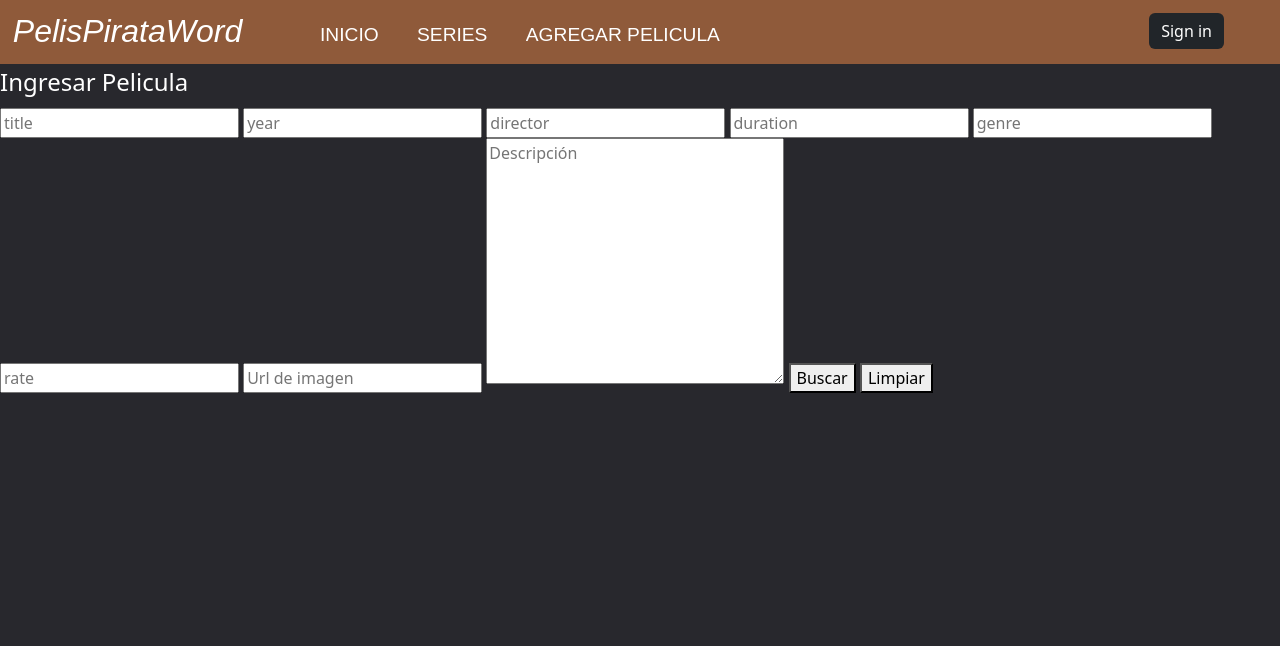
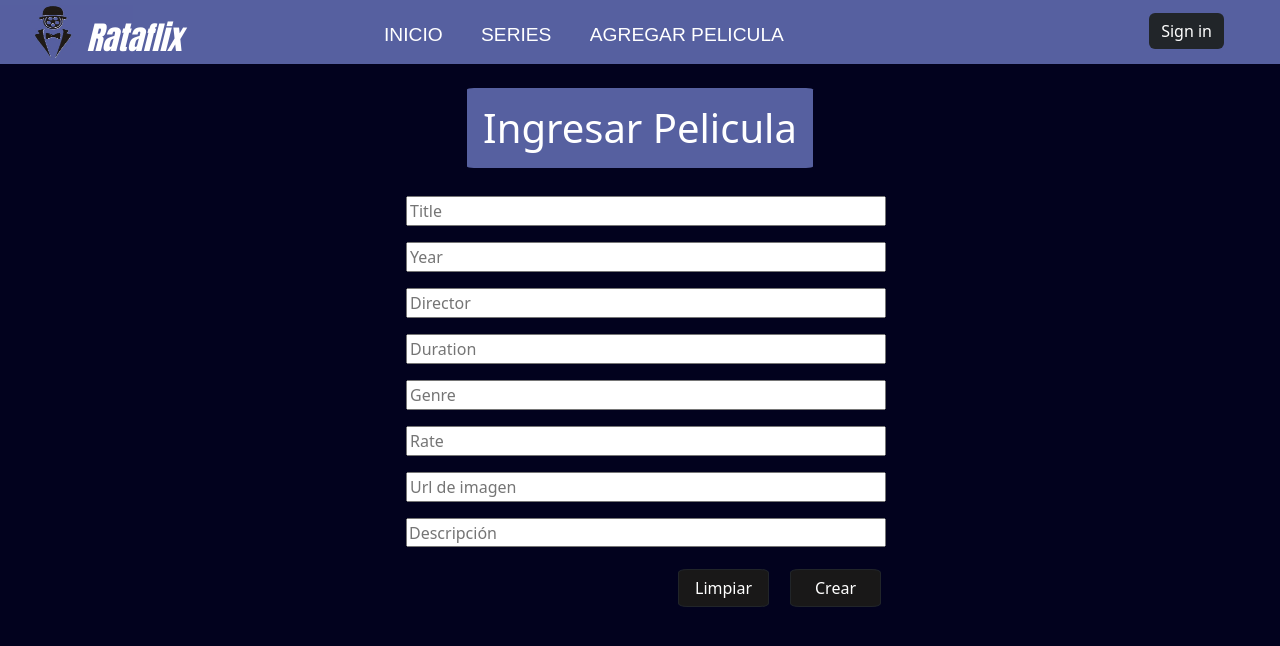
Before and after one commit to pi-rym/PM2-juank132, a website built with webpack: page front/Mi lista.html in a window 1280 px wide. Built offline with nearby package versions, Linux system fonts and the light colour scheme; no server answers.

Commit message:
formulario sin funcion

```diff
--- a/front/Mi lista.html
+++ b/front/Mi lista.html
@@ -12,8 +12,15 @@
     <header>
 
       <div class="Tpagina">
-        <h1>PelisPirataWord</h1>
+        <h1>Rataflix</h1>
+
+        <div class="logoimg">
+         <img src="./assets/Premium Vector _ Man with reel film face for movie production logo design_.jpg">
+        </div>
+
        </div>
+
+
 
        <nav>
         <ul>
@@ -29,32 +36,36 @@
 
     <main>
 
-      <section>
+      <section id="caja">
 
         <form id="agregarp">
 
           <fieldset>
 
-              <legend>Ingresar Pelicula</legend>
+              <legend><h1>Ingresar Pelicula</h1></legend>
 
-              <input placeholder="title" type="text" >
+              <input placeholder="Title" type="text" >
 
-              <input placeholder="year" type="number" >
+              <input placeholder="Year" type="number" >
 
-              <input placeholder="director" type="text" >
+              <input placeholder="Director" type="text" >
 
-              <input placeholder="duration" type="text" >
+              <input placeholder="Duration" type="text" >
 
-              <input placeholder="genre" type="text" >
+              <input placeholder="Genre" type="text" >
 
-              <input placeholder="rate" type="number" >
+              <input placeholder="Rate" type="number" >
 
               <input placeholder="Url de imagen" type="url" >
 
               <textarea cols="30" rows="10" placeholder="Descripción"></textarea>
 
-              <button type="enviar">Buscar</button>
-              <button type="limpiar">Limpiar</button>
+              <div class="col-12">
+                <button id="unic" type="submit" class="btn btn-dark">Crear</button>
+              </div>
+              <div class="col-12">
+                <button id="unic1" type="submit" class="btn btn-dark">Limpiar</button>
+              </div>
 
           </fieldset>
 
--- a/front/styles/styles.css
+++ b/front/styles/styles.css
@@ -2,14 +2,14 @@ header{
     height: 4em;
     display: flex;
     justify-content: start;
-    background-color: rgb(143, 90, 58);
+    background-color: rgb(86, 96, 160);
 
 }
 
 
 .Tpagina {
     position: relative;
-    width: 25%;
+    width: 30%;
     overflow: hidden;
 }
 
@@ -19,11 +19,13 @@ header{
     position: absolute;
     color: rgb(255, 255, 255);
     margin: .4em 0 0 .4em;
-    font-size: 2em;
-    font-family: sans-serif;
+    font-size: 2em ;
+    font-family:Impact;
     font-style: oblique;
     transition: .3s;
     line-height: normal;
+    z-index: 5;
+    margin-left: 2.7em;
 
 }
 
@@ -33,10 +35,25 @@ header{
     cursor:default;
 }
 
+.logoimg{
+    display: flex;
+    position: relative;
+    height: 4em;
+    background-size: cover;
+}
+
+.logoimg img{
+    position: absolute;
+    margin-top: .3em;
+    width: 10em;
+    height: 3.5em;
+    left: -1.7em
+}
+
 
 nav {
     position: relative;
-    width: 75%;
+    width: 70%;
 }
 
 
@@ -74,7 +91,7 @@ nav ul li a:hover {
 
 
 body {
-    background: rgb(40, 40, 45);
+    background: rgb(2, 2, 30);
     color: white;
     font-size: 1em;
 }
@@ -229,4 +246,107 @@ body {
     border: none;
     overflow: hidden;
 
+
 }
+
+#caja {
+    display: flex;
+    justify-content: center;
+    height: 700px;
+
+}
+
+#agregarp {
+    position: relative;
+    display: flex;
+    justify-content: center;
+    width: 500px;
+
+}
+
+#agregarp input {
+    width: 30em;
+    margin: 1em;
+    display: block;
+    transition: .3s;
+}
+
+input:hover{
+    transform: scale(1.1);
+}
+
+#cajabo {
+    height: 110px;
+    display: flex;
+    justify-content: space-around;
+}
+
+#agregarp button {
+    display: inline;
+    position: absolute;
+    margin-top: 1em;
+    border-radius: 10%;
+    background-color:  rgb(25, 24, 24);
+}
+
+button:hover{
+    transform: scale(1.1);
+}
+
+#unic {
+    left: 25em;
+    padding-right: 1.5em;
+    padding-left:1.5em;
+}
+
+#unic1 {
+    left: 18em;
+    padding-right: 1em;
+    padding-left:1em;
+}
+
+
+
+#agregarp textarea{
+    resize: none;
+    height: 1.8em;
+    width: 11.85em;
+    margin-left: 1em;
+    overflow: hidden;
+    width: 30em;
+    transition: .3s;
+}
+
+textarea:hover{
+    transform: scale(1.1);
+}
+
+button h4{
+    color: white;
+    position: relative;
+    font-size: 1em;
+    padding: 0;
+    margin-top: .5em;
+    left: 2em;
+
+}
+
+legend {
+
+    display: flex;
+    justify-content: center;
+    margin-top: .5em;
+    padding: .5em;
+    transition: .3s;
+}
+
+legend h1 {
+    padding: .4em;
+    background-color: rgb(86, 96, 160);
+    border-radius: 2%;
+}
+
+
+legend:hover {
+    transform: scale(1.1);
+}
```
Also changed, not shown: front/CONTACTO.html (+8 -3 lines), front/index.html (+7 -2 lines), front/pelis.html (+6 -1 lines), front/assets/Premium Vector _ Man with reel film face for movie production logo design_.jpg (added).
